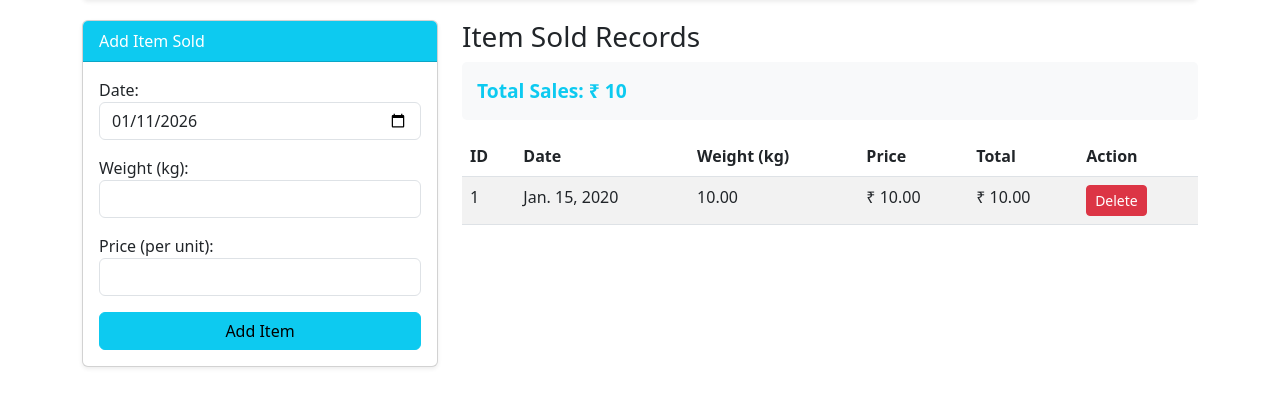
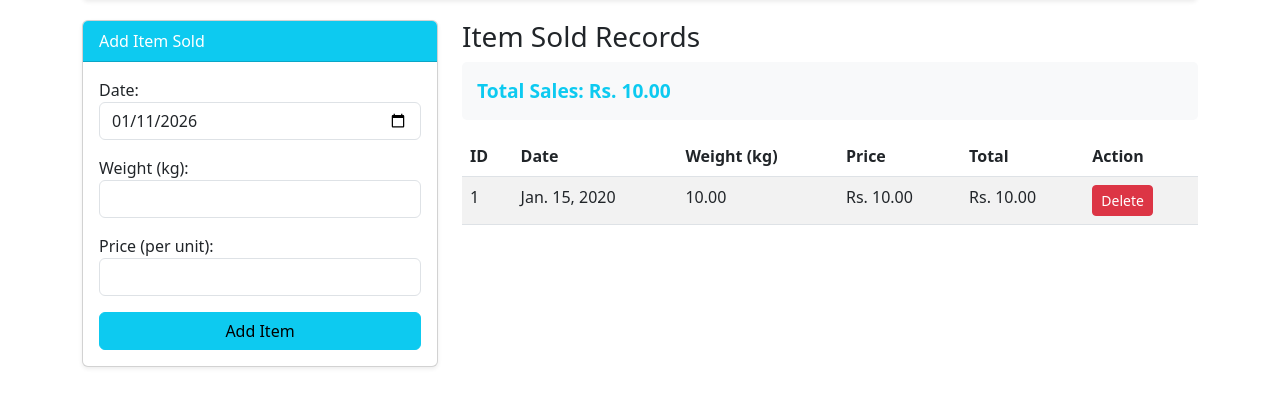
Before and after one commit to sudeepsudhevan/Sales-Data-Printer, a Django app: page /item-sold/ in a window 1280 px wide. Shown: the part 76-483 px from the top of the page. Run offline with Django 5.2, Linux system fonts and the light colour scheme; tables that the repository leaves empty hold one stand-in row (values such as "Sample post").

Commit message:
Adjust floating point numbers to only 2 decimal places

```diff
--- a/sales/templates/sales/item_sold.html
+++ b/sales/templates/sales/item_sold.html
@@ -27,7 +27,7 @@
     </div>
     <div class="col-md-8">
         <h3>Item Sold Records</h3>
-        <div class="total-box mb-3 text-info">Total Sales: ₹ {{ total_sold }}</div>
+        <div class="total-box mb-3 text-info">Total Sales: Rs. {{ total_sold|floatformat:2 }}</div>
         <table class="table table-striped table-hover">
             <thead>
                 <tr>
@@ -45,8 +45,8 @@
                     <td>{{ item.id }}</td>
                     <td>{{ item.date }}</td>
                     <td>{{ item.weight }}</td>
-                    <td>₹ {{ item.price }}</td>
-                    <td>₹ {{ item.total }}</td>
+                    <td>Rs. {{ item.price|floatformat:2 }}</td>
+                    <td>Rs. {{ item.total|floatformat:2 }}</td>
                     <td>
                         <a href="{% url 'delete_item' item.pk %}" class="btn btn-sm btn-danger"
                             onclick="return confirm('Are you sure?')">Delete</a>
--- a/sales/templates/sales/money_received.html
+++ b/sales/templates/sales/money_received.html
@@ -23,7 +23,7 @@
     </div>
     <div class="col-md-8">
         <h3>Money Received Records</h3>
-        <div class="total-box mb-3 text-success">Total Amount: ₹ {{ total_received }}</div>
+        <div class="total-box mb-3 text-success">Total Amount: Rs. {{ total_received|floatformat:2 }}</div>
         <table class="table table-striped table-hover">
             <thead>
                 <tr>
@@ -38,7 +38,7 @@
                 <tr>
                     <td>{{ entry.id }}</td>
                     <td>{{ entry.date }}</td>
-                    <td>₹ {{ entry.amount }}</td>
+                    <td>Rs. {{ entry.amount|floatformat:2 }}</td>
                     <td>
                         <a href="{% url 'delete_money' entry.pk %}" class="btn btn-sm btn-danger"
                             onclick="return confirm('Are you sure?')">Delete</a>
```
Also changed, not shown: sales/templates/sales/pdf_report.html (+5 -5 lines).
